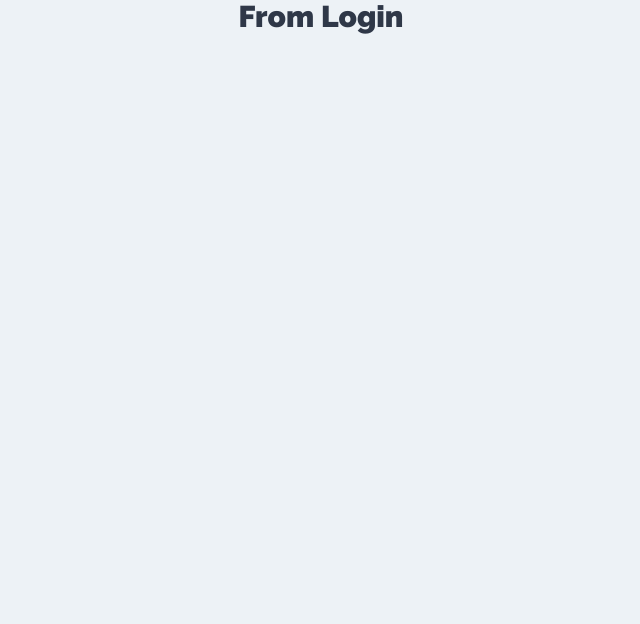
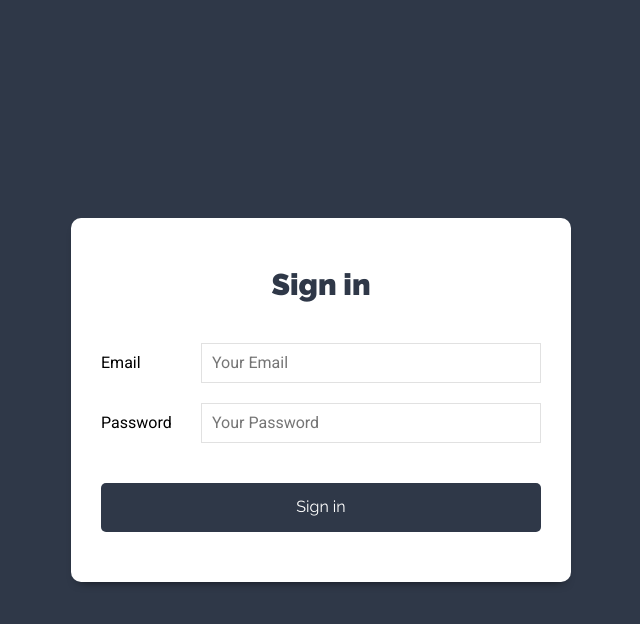
Before and after one commit to mikaelpizzi/MERNTasks, a React (Create React App) app in the folder client/: page / in a window 1280 px wide. Shown: the top 624 px of the page, without its empty margins (319-959 px from the left). Built offline with nearby package versions, Linux system fonts and the light colour scheme.

Commit message:
[FEAT] Create login form

```diff
--- a/client/src/components/auth/Login.js
+++ b/client/src/components/auth/Login.js
@@ -1,6 +1,46 @@
 const Login = () => {
+
+    const onChangeSignIn = () => {
+
+    }
+
     return (
-        <h1>From Login</h1>
+        <div className="form-usuario">
+            <div className="contenedor-form sombra-dark">
+                <h1>Sign in</h1>
+
+                <form>
+                    <div className="campo-form">
+                        <label htmlFor="email">Email</label>
+                        <input
+                            type="email"
+                            id="email"
+                            name="email"
+                            placeholder="Your Email"
+                            onChange={onChangeSignIn}
+                        />
+                    </div>
+                    <div className="campo-form">
+                        <label htmlFor="password">Password</label>
+                        <input
+                            type="password"
+                            id="password"
+                            name="password"
+                            placeholder="Your Password"
+                            onChange={onChangeSignIn}
+                        />
+                    </div>
+
+                    <div className="campo-form">
+                        <input
+                            type="submit"
+                            className="btn btn-primario btn-block"
+                            value="Sign in"
+                        />
+                    </div>
+                </form>
+            </div>
+        </div>
     );
 }
 
```
